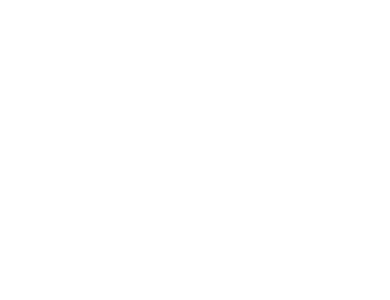
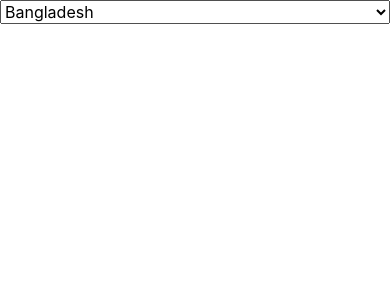
Before and after one commit to Rasujon3/untitled, a React Native app: screen / in a window 390 px wide. Shown: the top 300 px of the page. Built offline with nearby package versions, Linux system fonts and the light colour scheme.

Commit message:
42 Core Component Picker
42 Core Component Picker

```diff
--- a/App.js
+++ b/App.js
@@ -1,11 +1,31 @@
 import React, {Component} from 'react';
-import {StatusBar, View} from 'react-native';
+import {Picker, StatusBar, Text, View} from 'react-native';
 
 class App extends Component {
+constructor() {
+    super();
+    this.state={
+        selectedItemValue:" ",
+        selectedItemPosition:" "
+
+    }
+}
     render() {
         return (
             <View>
-                <StatusBar hidden={true} barStyle="dark-content" backgroundColor="#000000"/>
+                <Picker
+                    selectedValue={this.state.selectedItemValue}
+                    onValueChange={(itemValue, itemPosition)=>
+                    {this.setState({selectedItemValue:itemValue,
+                        selectedItemPosition:itemPosition})}}
+                >
+                    <Picker.Item label="Bangladesh" value="Bangladesh"/>
+                    <Picker.Item label="India" value="India"/>
+                    <Picker.Item label="Pakistan" value="Pakistan"/>
+                    <Picker.Item label="Canada" value="Canada"/>
+                    <Picker.Item label="America" value="America"/>
+                </Picker>
+                <Text style={{fontSize: 40}}>{this.state.selectedItemValue}</Text>
             </View>
         );
     }
```
